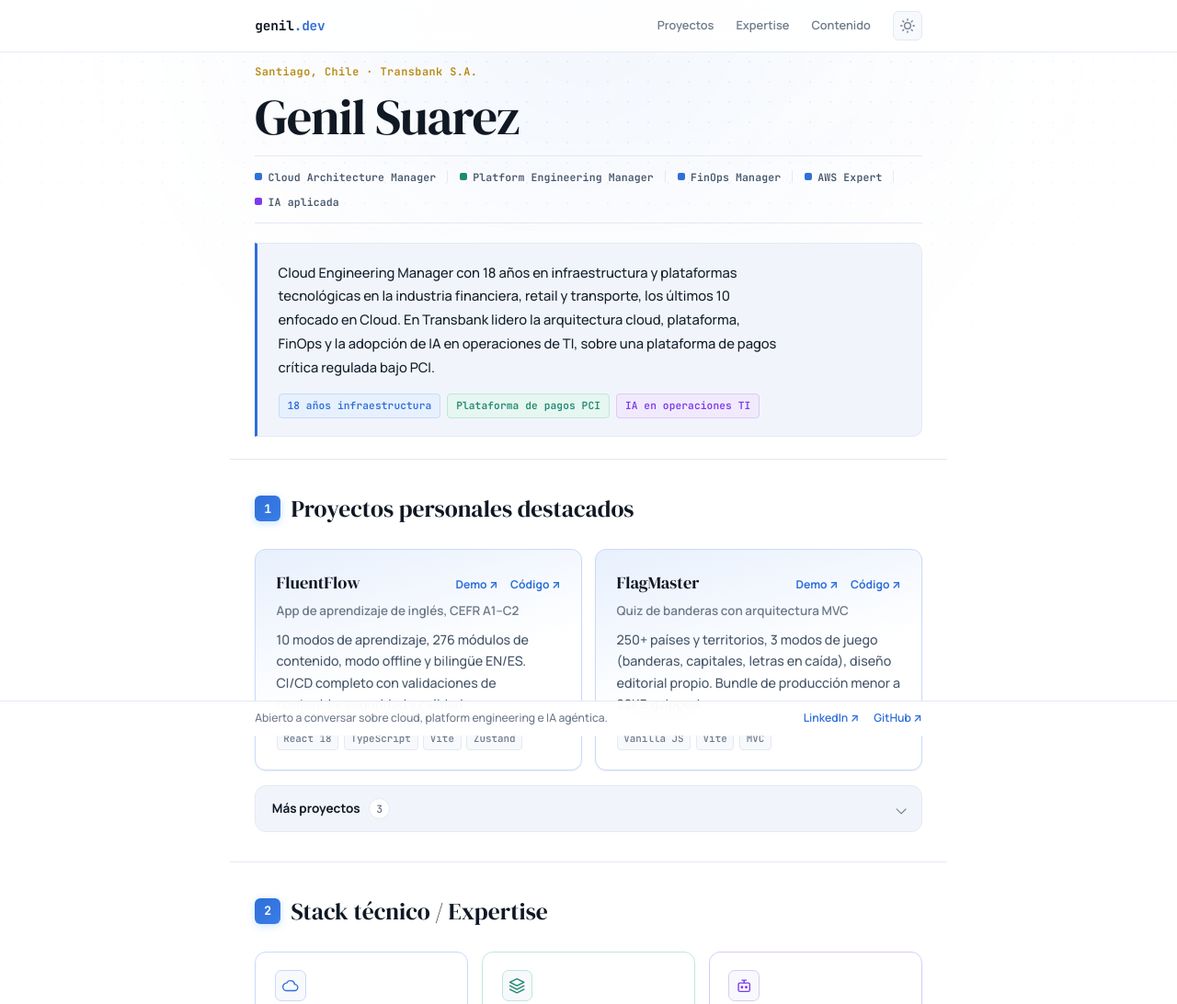
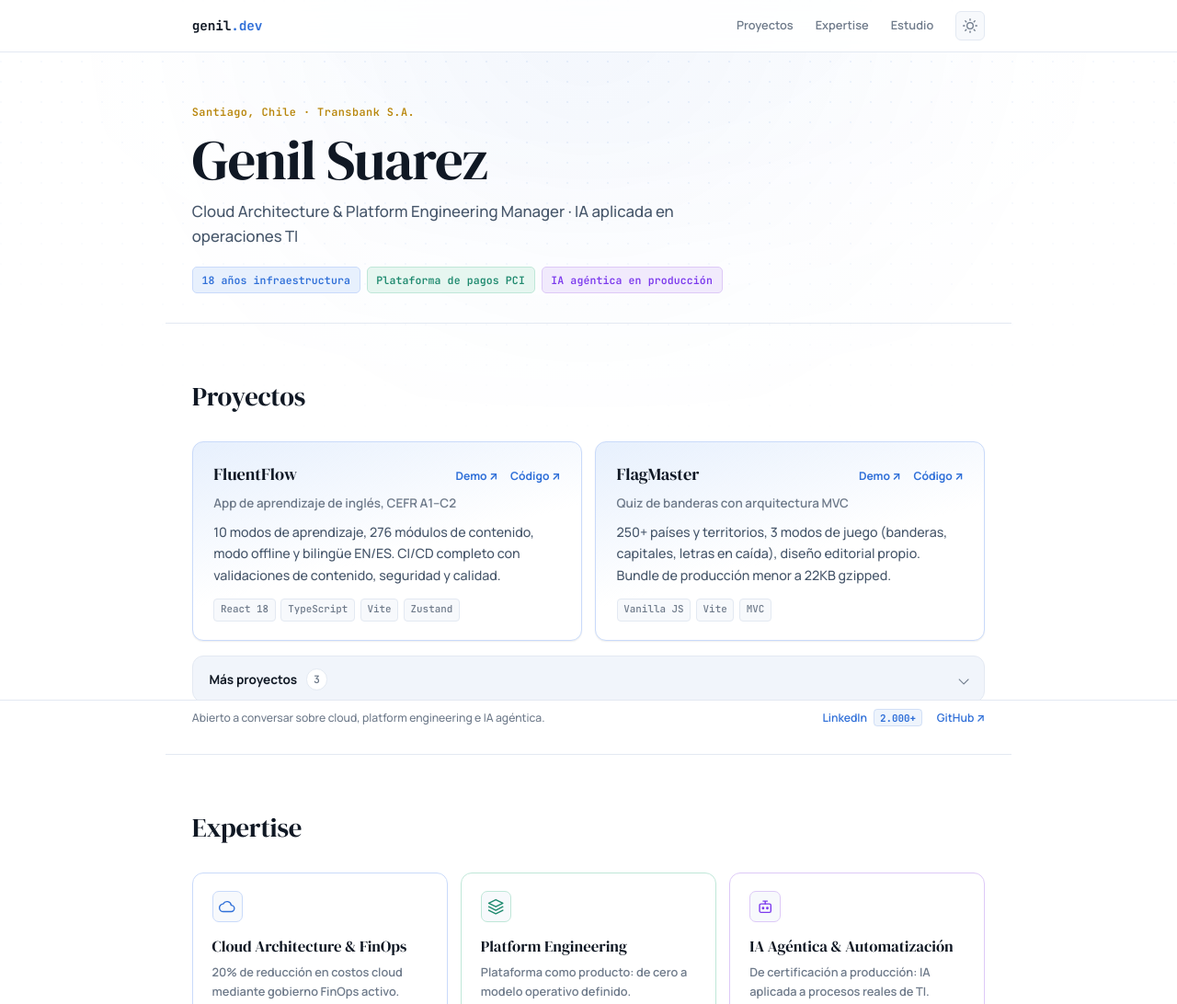
Before and after one commit to genilsuarez/genil-dev, a website built with Vite: page index.html in a window 1280 px wide. Shown: the top 1092 px of the page at 92% size. Built offline with nearby package versions, Linux system fonts and the light colour scheme.

Commit message:
refine: compact hero, wider layout, remove posts list — cleaner scroll narrative

```diff
--- a/src/main.ts
+++ b/src/main.ts
@@ -1,5 +1,5 @@
 import "./style.css";
-import { profile, projects, expertise, topPosts, postsStats, studyMaterials } from "./data/content";
+import { profile, projects, expertise, postsStats, studyMaterials } from "./data/content";
 
 const app = document.querySelector<HTMLDivElement>("#app")!;
 
@@ -11,10 +11,6 @@ const icons = {
   stack: `<svg viewBox="0 0 24 24" fill="none" stroke="currentColor" stroke-width="1.8" stroke-linecap="round" stroke-linejoin="round"><path d="M12 2 2 7l10 5 10-5-10-5z"/><path d="m2 17 10 5 10-5"/><path d="m2 12 10 5 10-5"/></svg>`,
   agent: `<svg viewBox="0 0 24 24" fill="none" stroke="currentColor" stroke-width="1.8" stroke-linecap="round" stroke-linejoin="round"><rect x="4" y="8" width="16" height="12" rx="2"/><path d="M12 8V4M9 4h6"/><circle cx="9" cy="14" r="1"/><circle cx="15" cy="14" r="1"/></svg>`,
 };
-
-function sectionBadge(n: string) {
-  return `<span class="badge">${n}</span>`;
-}
 
 function projectCard(p: (typeof projects)[number], featured = false) {
   return `
@@ -60,7 +56,7 @@ app.innerHTML = `
       <nav class="topbar__nav">
         <a href="#proyectos">Proyectos</a>
         <a href="#expertise">Expertise</a>
-        <a href="#contenido">Contenido</a>
+        <a href="#estudio">Estudio</a>
       </nav>
       <button class="theme-toggle" aria-label="Cambiar tema" type="button">
         <svg class="theme-toggle__sun" viewBox="0 0 24 24" fill="none" stroke="currentColor" stroke-width="2" stroke-linecap="round" stroke-linejoin="round"><circle cx="12" cy="12" r="5"/><path d="M12 1v2M12 21v2M4.22 4.22l1.42 1.42M18.36 18.36l1.42 1.42M1 12h2M21 12h2M4.22 19.78l1.42-1.42M18.36 5.64l1.42-1.42"/></svg>
@@ -70,33 +66,21 @@ app.innerHTML = `
   </header>
 
   <main>
+    <!-- Hero: compact, punchy -->
     <section id="top" class="hero">
       <p class="hero__eyebrow">${profile.location} · ${profile.company}</p>
       <h1>${profile.name}</h1>
-      <ul class="role-legend">
-        ${profile.roles
-          .map(
-            (r, i) => `
-          <li class="role-legend__item" style="animation-delay:${0.32 + i * 0.05}s">
-            <span class="role-legend__swatch role-legend__swatch--${r.color}"></span>
-            <span class="role-legend__label">${r.label}</span>
-          </li>
-        `
-          )
-          .join("")}
+      <p class="hero__tagline">Cloud Architecture & Platform Engineering Manager · IA aplicada en operaciones TI</p>
+      <ul class="hero__highlights">
+        <li><span class="hero__highlight hero__highlight--blue">18 años infraestructura</span></li>
+        <li><span class="hero__highlight hero__highlight--green">Plataforma de pagos PCI</span></li>
+        <li><span class="hero__highlight hero__highlight--purple">IA agéntica en producción</span></li>
       </ul>
-      <div class="hero__summary-card">
-        <p class="hero__summary">${profile.summary}</p>
-        <ul class="hero__highlights">
-          <li><span class="hero__highlight hero__highlight--blue">18 años infraestructura</span></li>
-          <li><span class="hero__highlight hero__highlight--green">Plataforma de pagos PCI</span></li>
-          <li><span class="hero__highlight hero__highlight--purple">IA en operaciones TI</span></li>
-        </ul>
-      </div>
     </section>
 
+    <!-- Projects: the star -->
     <section id="proyectos" class="section">
-      <h2 class="section__title">${sectionBadge("1")} Proyectos personales destacados</h2>
+      <h2 class="section__title">Proyectos</h2>
       <div class="project-grid project-grid--featured">
         ${featuredProjects.map((p) => projectCard(p, true)).join("")}
       </div>
@@ -111,8 +95,9 @@ app.innerHTML = `
       </details>
     </section>
 
+    <!-- Expertise: functional, brief -->
     <section id="expertise" class="section">
-      <h2 class="section__title">${sectionBadge("2")} Stack técnico / Expertise</h2>
+      <h2 class="section__title">Expertise</h2>
       <div class="expertise-grid">
         ${expertise
           .map(
@@ -131,15 +116,9 @@ app.innerHTML = `
       </div>
     </section>
 
-    <section id="contenido" class="section">
-      <h2 class="section__title">${sectionBadge("3")} Contenido técnico</h2>
-      <p class="section__lead">
-        ${postsStats.totalPosts}+ publicaciones técnicas en LinkedIn ·
-        ${postsStats.followers.toLocaleString("es-CL")}+ seguidores.
-        Foco en arquitecturas de IA agéntica, MCP, y FinOps de IA.
-      </p>
-
-      <h3 class="subsection__title">Material de estudio</h3>
+    <!-- Study materials -->
+    <section id="estudio" class="section">
+      <h2 class="section__title">Material de estudio</h2>
       <div class="study-grid">
         ${studyMaterials
           .map(
@@ -162,29 +141,14 @@ app.innerHTML = `
           )
           .join("")}
       </div>
-
-      <h3 class="subsection__title">Top posts en LinkedIn</h3>
-      <ul class="posts-list">
-        ${topPosts
-          .map(
-            (post) => `
-          <li>
-            <span class="posts-list__title">${post.title}</span>
-            <span class="posts-list__meta">${post.month} · ${post.impressions.toLocaleString("es-CL")} impresiones</span>
-          </li>
-        `
-          )
-          .join("")}
-      </ul>
     </section>
-
   </main>
 
   <footer class="footer footer--sticky">
     <div class="footer__inner">
       <span class="footer__cta">Abierto a conversar sobre cloud, platform engineering e IA agéntica.</span>
       <nav class="footer__links">
-        <a href="${profile.linkedin}" target="_blank" rel="noopener">LinkedIn ↗</a>
+        <a href="${profile.linkedin}" target="_blank" rel="noopener">LinkedIn <span class="footer__stat">${postsStats.followers.toLocaleString("es-CL")}+</span></a>
         <a href="${profile.github}" target="_blank" rel="noopener">GitHub ↗</a>
       </nav>
     </div>
--- a/src/style.css
+++ b/src/style.css
@@ -5,8 +5,8 @@
   --font-mono: "JetBrains Mono", "SF Mono", ui-monospace, monospace;
 
   /* layout — shared */
-  --max-width: 780px;
-  --space: clamp(1.1rem, 2.5vw, 1.7rem);
+  --max-width: 920px;
+  --space: clamp(1.2rem, 2.5vw, 1.8rem);
 
   /* motion — shared */
   --ease: cubic-bezier(0.2, 0.9, 0.25, 1);
@@ -269,7 +269,7 @@ a {
 .hero {
   max-width: var(--max-width);
   margin: 0 auto;
-  padding: 0.75rem var(--space) clamp(1.2rem, 2.5vw, 1.5rem);
+  padding: clamp(2rem, 5vw, 3.5rem) var(--space) clamp(1.5rem, 3vw, 2rem);
   scroll-margin-top: 4.5rem;
 }
 
@@ -286,126 +286,41 @@ a {
 .hero h1 {
   font-family: var(--font-display);
   font-weight: 400;
-  font-size: clamp(2.4rem, 6vw, 3.4rem);
+  font-size: clamp(2.6rem, 7vw, 3.8rem);
   color: var(--text-h);
   margin: 0;
   letter-spacing: -0.02em;
-  line-height: 1.1;
+  line-height: 1.05;
   animation: reveal 0.55s var(--ease) 0.05s both;
 }
 
-/* Role legend */
-.role-legend {
-  list-style: none;
-  display: flex;
-  flex-wrap: wrap;
-  align-items: center;
-  margin: 0.7rem 0 1.3rem;
-  padding: 0.55rem 0;
-  border-top: 1px solid var(--border);
-  border-bottom: 1px solid var(--border);
+.hero__tagline {
+  font-size: clamp(0.9rem, 1.5vw, 1.05rem);
+  color: var(--text-soft);
+  margin: 0.6rem 0 1.2rem;
+  max-width: 50ch;
+  animation: reveal 0.55s var(--ease) 0.15s both;
 }
 
-.role-legend__item {
-  display: inline-flex;
-  align-items: center;
-  gap: 0.4rem;
-  position: relative;
-  padding: 0.25rem 0;
-  opacity: 0;
-  animation: reveal 0.5s var(--ease) both;
-}
-
-.role-legend__item:not(:last-child) {
-  margin-right: 0.8rem;
-  padding-right: 0.8rem;
-}
-
-.role-legend__item:not(:last-child)::after {
-  content: "";
-  position: absolute;
-  right: 0;
-  top: 50%;
-  transform: translateY(-50%);
-  width: 1px;
-  height: 0.8em;
-  background: var(--border);
-}
-
-.role-legend__swatch {
-  width: 8px;
-  height: 8px;
-  border-radius: 2px;
-  flex-shrink: 0;
-}
-
-.role-legend__swatch--blue {
-  background: var(--c-cloud);
-  box-shadow: 0 0 var(--swatch-glow) var(--c-cloud);
-}
-
-.role-legend__swatch--green {
-  background: var(--c-platform);
-  box-shadow: 0 0 var(--swatch-glow) var(--c-platform);
-}
-
-.role-legend__swatch--purple {
-  background: var(--c-agent);
-  box-shadow: 0 0 var(--swatch-glow) var(--c-agent);
-}
-
-.role-legend__label {
-  font-family: var(--font-mono);
-  font-size: 0.72rem;
-  font-weight: 600;
-  letter-spacing: 0.01em;
-  color: var(--text-soft);
-  white-space: nowrap;
-}
-
-/* Summary card */
-.hero__summary-card {
-  position: relative;
-  background: var(--paper);
-  border: 1px solid var(--border);
-  border-left: 3px solid var(--blue);
-  border-radius: 0 10px 10px 0;
-  padding: 1.2rem 1.4rem;
-  margin: 0;
-  animation: reveal 0.55s var(--ease) 0.55s both;
-  transition: border-color 0.3s var(--ease), box-shadow 0.3s var(--ease);
-}
-
-.hero__summary-card:hover {
-  border-left-color: var(--gold);
-  box-shadow: inset 3px 0 12px -6px rgba(245, 185, 66, 0.15);
-}
-
-.hero__summary {
-  max-width: 60ch;
-  font-size: 0.92rem;
-  line-height: 1.75;
-  color: var(--text);
-  margin: 0;
-}
-
+/* Highlights */
 .hero__highlights {
   list-style: none;
   display: flex;
   flex-wrap: wrap;
   gap: 0.45rem;
-  margin: 0.85rem 0 0;
+  margin: 0;
   padding: 0;
+  animation: reveal 0.55s var(--ease) 0.25s both;
 }
 
 .hero__highlight {
   display: inline-block;
   font-family: var(--font-mono);
-  font-size: 0.7rem;
+  font-size: 0.72rem;
   font-weight: 600;
   letter-spacing: 0.01em;
-  padding: 0.22rem 0.55rem;
-  border-radius: 4px;
+  padding: 0.25rem 0.6rem;
+  border-radius: 5px;
   transition: transform 0.2s var(--ease);
 }
 
@@ -435,43 +350,18 @@ a {
 .section {
   max-width: var(--max-width);
   margin: 0 auto;
-  padding: clamp(1.5rem, 3vw, 2rem) var(--space);
+  padding: clamp(2.5rem, 5vw, 3.5rem) var(--space);
   border-top: 1px solid var(--border);
   scroll-margin-top: 4.5rem;
 }
 
 .section__title {
-  display: flex;
-  align-items: center;
-  gap: 0.7rem;
   font-family: var(--font-display);
   font-weight: 400;
-  font-size: clamp(1.35rem, 3vw, 1.6rem);
+  font-size: clamp(1.5rem, 3.5vw, 1.8rem);
   color: var(--text-h);
-  margin: 0 0 1.4rem;
-}
-
-.badge {
-  display: inline-flex;
-  align-items: center;
-  justify-content: center;
-  width: 1.75rem;
-  height: 1.75rem;
-  border-radius: 6px;
-  background: linear-gradient(135deg, var(--blue), #3a7de8);
-  color: #fff;
-  font-family: var(--font-mono);
-  font-weight: 700;
-  font-size: 0.82rem;
-  flex-shrink: 0;
-  box-shadow: 0 2px 8px rgba(74, 158, 255, 0.3);
-}
-
-.section__lead {
-  max-width: 62ch;
-  margin: 0 0 1.4rem;
-  color: var(--text-soft);
-  font-size: 0.92rem;
+  margin: 0 0 1.5rem;
+  letter-spacing: -0.01em;
 }
 
 /* Project cards */
@@ -817,18 +707,10 @@ a {
 }
 
 /* Study materials */
-.subsection__title {
-  font-family: var(--font-display);
-  font-size: 1.15rem;
-  color: var(--text-h);
-  margin: 2rem 0 1rem;
-}
-
 .study-grid {
   display: grid;
   grid-template-columns: repeat(auto-fit, minmax(320px, 1fr));
   gap: 1.2rem;
-  margin-bottom: 2.5rem;
 }
 
 .study-card {
@@ -907,41 +789,6 @@ a {
   text-decoration: underline;
 }
 
-/* Posts */
-.posts-list {
-  list-style: none;
-  margin: 0;
-  padding: 0;
-  border-top: 1px solid var(--border);
-}
-
-.posts-list li {
-  display: flex;
-  justify-content: space-between;
-  flex-wrap: wrap;
-  gap: 0.5rem;
-  padding: 0.7rem 0;
-  border-bottom: 1px solid var(--border);
-  transition: padding-left 0.2s var(--ease), background 0.2s var(--ease);
-}
-
-.posts-list li:hover {
-  padding-left: 0.4rem;
-}
-
-.posts-list__title {
-  color: var(--text-h);
-  font-weight: 600;
-  font-size: 0.9rem;
-}
-
-.posts-list__meta {
-  font-family: var(--font-mono);
-  font-size: 0.72rem;
-  color: var(--text-muted);
-  white-space: nowrap;
-}
-
 /* Footer */
 .footer--sticky {
   position: sticky;
@@ -980,6 +827,18 @@ a {
 
 .footer__links a:hover {
   color: var(--blue-ink);
+}
+
+.footer__stat {
+  font-family: var(--font-mono);
+  font-size: 0.68rem;
+  font-weight: 700;
+  background: var(--blue-dim);
+  border: 1px solid var(--border-accent);
+  border-radius: 4px;
+  padding: 0.1rem 0.35rem;
+  margin-left: 0.3rem;
+  color: var(--blue);
 }
 
 /* Theme toggle */
@@ -1059,21 +918,9 @@ body,
     justify-content: flex-start;
   }
 
-  .role-legend {
+  .hero__highlights {
     flex-direction: column;
     align-items: flex-start;
-    gap: 0.1rem;
-  }
-
-  .role-legend__item,
-  .role-legend__item:not(:last-child) {
-    padding: 0.2rem 0;
-    margin-right: 0;
-    padding-right: 0;
-  }
-
-  .role-legend__item:not(:last-child)::after {
-    display: none;
   }
 
   .footer__inner {
```
